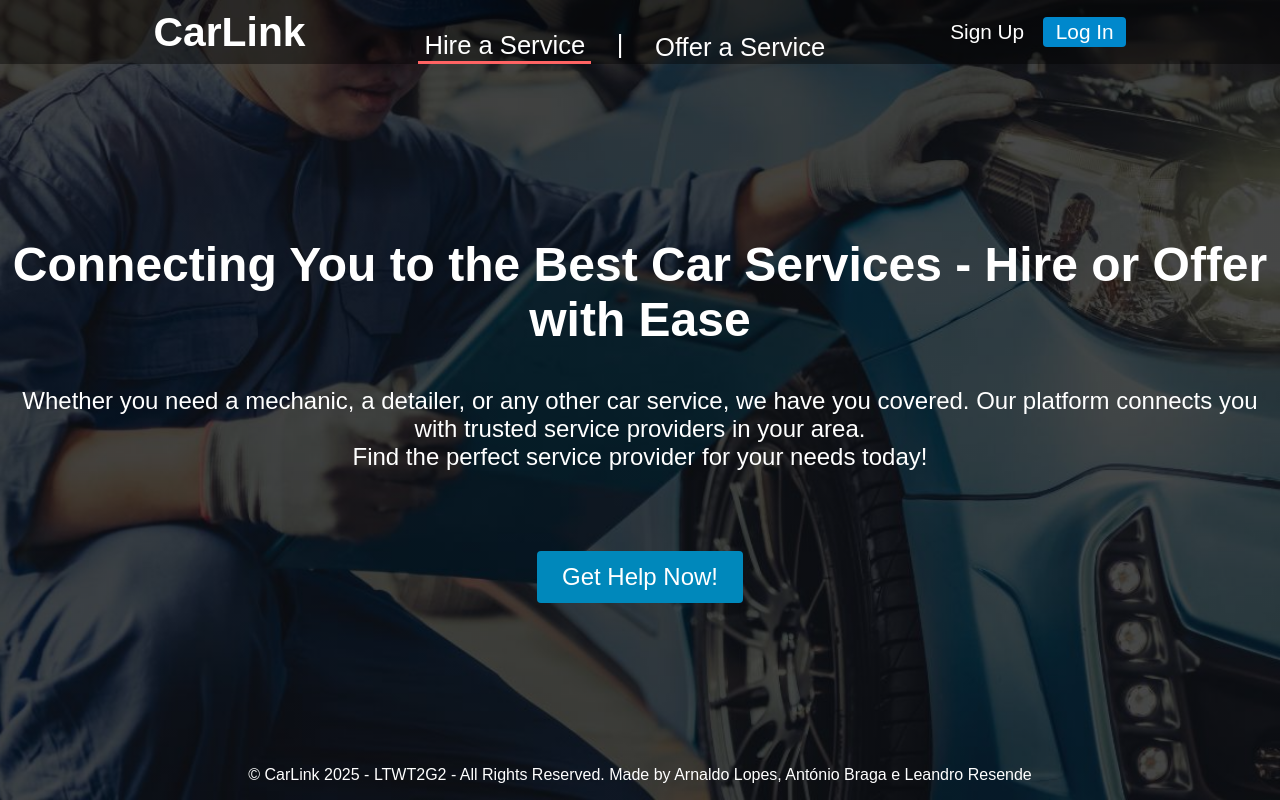
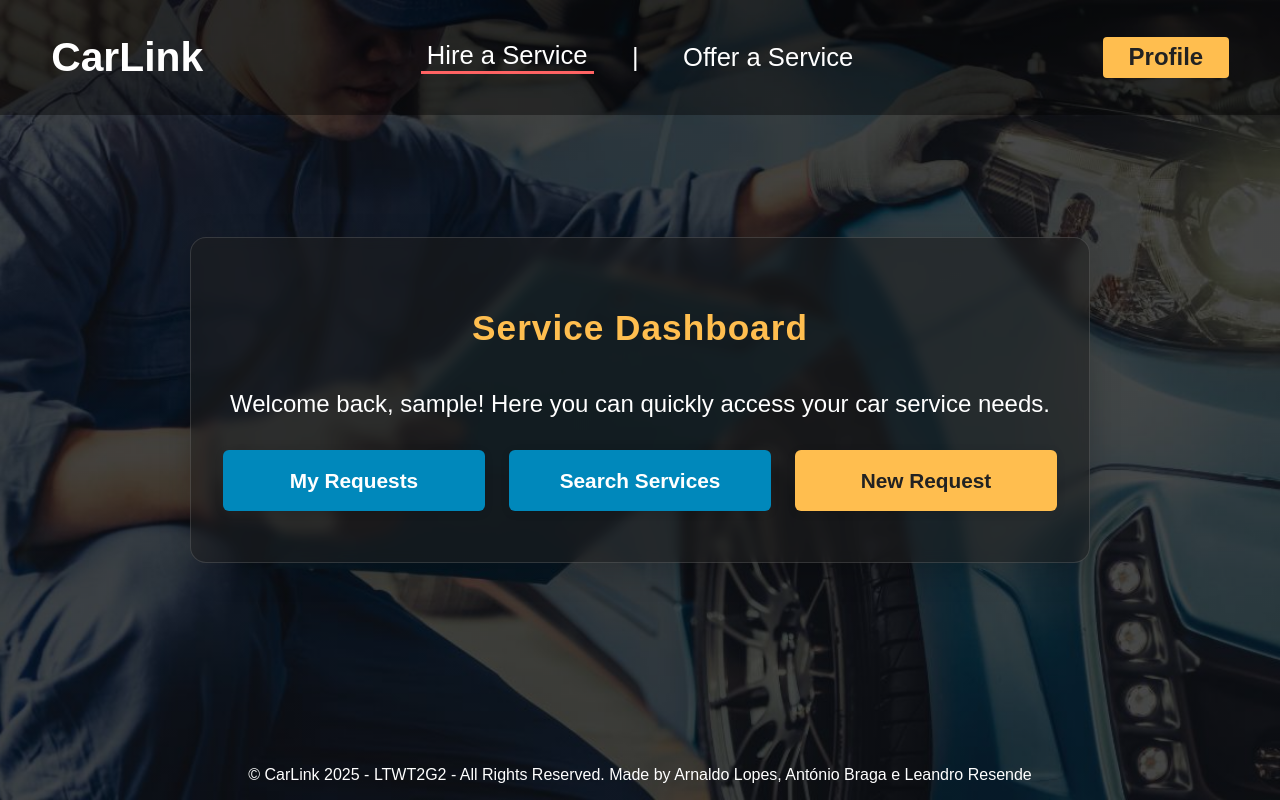
Before and after one commit to leorsd/FEUP-LTW, a PHP site: page /pages/home.php in a window 1280 px wide. Run offline with PHP 8.4, Linux system fonts and the light colour scheme; the visitor is signed in with stand-in values (Sample User, id 1).

Commit message:
first profile implementation
change home page based on use login status

```diff
--- a/actions/action_login.php
+++ b/actions/action_login.php
@@ -1,6 +1,5 @@
 <?php
 declare(strict_types=1);
-// actions/action_login.php
 session_start();
 
 require_once(__DIR__ . '/../includes/db/connection.php');
@@ -38,8 +37,8 @@ if ($_SERVER['REQUEST_METHOD'] == 'POST') {
     // Set a success message
     $_SESSION['success'] = 'Login successful! Welcome back.';
 
-    // Redirect to dashboard or desired page
-    header('Location: ../pages/dashboard.php');
+    // Redirect to home page
+    header('Location: ../pages/home.php');
   } else {
     // Authentication failed, set the error and redirect back to login page
     $_SESSION['error'] = 'Invalid username or password.';
--- a/css/home.css
+++ b/css/home.css
@@ -1,10 +1,9 @@
 /* Reset some default styles */
 body {
-    font-family: 'Arial', sans-serif;
+  font-family: "Arial", sans-serif;
   margin: 0;
   padding: 0;
 }
-
 
 /* Header Transparent Over Image */
 header {
@@ -12,26 +11,40 @@ header {
   top: 0;
   left: 0;
   width: 100vw;
-    height: 8vh;
+  min-height: 8vh;
   background: rgba(0, 0, 0, 0.4);
   color: #fff;
   display: flex;
   align-items: center;
   justify-content: space-between;
+  padding: 0 4vw;
+  box-sizing: border-box;
+  z-index: 10;
+}
+
+header .left,
+header .right {
+  flex: 1 1 0;
+  display: flex;
+  align-items: center;
+  min-width: 0;
 }
 
 header .left {
-    margin-left: 12vw;
+  justify-content: flex-start;
   font-size: 1.7rem;
   font-weight: bold;
 }
 
 header .center {
-    align-self: last baseline;
+  flex: 0 1 auto;
   display: flex;
+  align-items: center;
+  justify-content: center;
+  gap: 1vw;
 
-    button{
-        border: none
+  button {
+    border: none;
   }
 
   #hire-button {
@@ -41,7 +54,7 @@ header .center {
     font-size: 1.6rem;
   }
 
-    #bar{
+  #bar {
     cursor: default;
     user-select: none;
     pointer-events: none;
@@ -49,8 +62,7 @@ header .center {
     margin: 0 2vw;
   }
 
-
-    #offer-button{
+  #offer-button {
     cursor: pointer;
     background-color: inherit;
     color: #fff;
@@ -61,85 +73,170 @@ header .center {
     transition: all 0.1s ease;
     border-bottom: 3px solid #ff6363;
   }
-
 }
 
 header .right {
-    margin-right: 12vw;
-
-    display: flex;
+  justify-content: flex-end;
   gap: 1vw;
 
-    #register-button{
-        cursor: pointer;
-        border: none;
+  a#register-button,
+  a#login-button,
+  a#profile-button {
+    font-size: 1.5rem;
+    padding: 0.5vw 2vw;
+    border-radius: 4px;
+    font-weight: bold;
+    text-decoration: none;
+    display: inline-block;
+    transition: background 0.2s, color 0.2s;
+  }
+
+  a#register-button {
     background-color: inherit;
-        color: #fff;
-        font-size: 1.3rem;
-
-        a{
-            text-decoration: none;
     color: #fff;
   }
 
+  a#login-button {
+    background-color: #0088cc;
+    color: #fff;
   }
 
-    #login-button{
-        cursor: pointer;
-        border: none;
-        border-radius: 4px;
-        background-color: #0088cc;
-        color: #fff;
-        font-size: 1.3rem;
-        padding: 0.25vw 1vw;
+  a#login-button:hover {
+    background-color: #0077bb;
+  }
 
-        a{
-            text-decoration: none;
-            color: #fff;
+  a#profile-button {
+    background-color: #ffbe4f;
+    color: #222;
+  }
+
+  a#profile-button:hover {
+    background-color: #ffa600;
+    color: #222;
   }
 }
 
-    #login-button:hover{
-        background-color: #0077bb;
+@media (max-width: 900px) {
+  header {
+    flex-direction: column;
+    align-items: stretch;
+    padding: 1vw 2vw;
+    min-height: unset;
+  }
+  header .left,
+  header .center,
+  header .right {
+    margin: 0;
+    justify-content: center;
+    flex: unset;
+    width: 100%;
+  }
+  header .center {
+    margin: 0.5em 0;
+    gap: 2vw;
+  }
+  header .right {
+    gap: 2vw;
+    margin-bottom: 0.5em;
+  }
+  section {
+    max-width: 98vw;
+    padding: 1.5em 0.5em;
+  }
 }
 
+@media (max-width: 600px) {
+  header {
+    flex-direction: column;
+    align-items: stretch;
+    padding: 2vw 1vw;
+  }
+  header .left,
+  header .center,
+  header .right {
+    flex-direction: column;
+    align-items: center;
+    width: 100%;
+    gap: 0.5em;
+  }
+  header .center {
+    flex-direction: row;
+    flex-wrap: wrap;
+    gap: 2vw;
+  }
+  header .right {
+    flex-direction: row;
+    flex-wrap: wrap;
+    gap: 2vw;
+  }
+  section {
+    width: 99vw;
+    min-width: unset;
+    padding: 1em 0.2em;
+    margin-top: 16vh;
+    border-radius: 10px;
+  }
+  section h1 {
+    font-size: 1.3rem;
+  }
+  section p {
+    font-size: 1rem;
+  }
+  section .btn {
+    font-size: 1rem;
+    padding: 10px 18px;
+  }
 }
 
-
 /* Main Content */
-body{
+body {
   display: flex;
   flex-direction: column;
   align-items: center;
   justify-content: center;
   height: 100vh;
-    background: linear-gradient(rgba(0, 0, 0, 0.5), rgba(0, 0, 0, 0.5)), url('../images/home-background.jpg');
+  background: linear-gradient(rgba(0, 0, 0, 0.5), rgba(0, 0, 0, 0.5)),
+    url("../images/home-background.jpg");
   background-size: cover;
   background-position: center;
 }
 
-section{
+main {
+  width: 100%;
+  max-width: 1000px;
+  margin: 0 auto;
   display: flex;
   flex-direction: column;
-    justify-content: center;
   align-items: center;
-    transition: opacity 0.5s ease-in-out;
-    opacity: 1;
+  box-sizing: border-box;
+}
 
-    h1{
+section {
+  width: 100%;
+  max-width: 1000px;
+  min-width: 0;
+  margin: 0 auto;
+  box-sizing: border-box;
+  padding: 2em 1em;
+  display: flex;
+  flex-direction: column;
+  align-items: center;
+}
+
+section h1 {
   font-size: 3rem;
   color: #fff;
   text-align: center;
 }
 
-    p{
+section p {
   font-size: 1.5rem;
   color: #fff;
   text-align: center;
   margin: 0;
 }
 
-    .btn {
+section .btn {
   font-size: 1.5rem;
   background: #0088bb;
   color: #fff;
@@ -149,10 +246,161 @@ section{
   margin-top: 10vh;
 }
 
-    .btn:hover {
+section .btn:hover {
   background: #0077bb;
 }
 
+.user-panel {
+  width: 100%;
+  max-width: 900px;
+  margin-left: auto;
+  margin-right: auto;
+  box-sizing: border-box;
+  background: rgba(30, 30, 30, 0.55);
+  backdrop-filter: blur(6px);
+  border-radius: 16px;
+  border: 1.5px solid rgba(255, 255, 255, 0.13);
+  box-shadow: 0 8px 32px rgba(0, 0, 0, 0.18);
+  padding: 2.5em 2em;
+  transition: background 0.3s, box-shadow 0.3s;
+}
+
+.panel-title {
+  font-size: 2.2rem;
+  color: #ffbe4f;
+  margin-bottom: 1.2em;
+  text-align: center;
+  letter-spacing: 1px;
+}
+
+.quick-links {
+  display: flex;
+  flex-direction: row;
+  justify-content: center;
+  align-items: center;
+  gap: 1.5em;
+  margin-top: 2em;
+  width: 100%;
+}
+
+.panel-btn {
+  font-size: 1.3rem;
+  background: #0088bb;
+  color: #fff;
+  padding: 0.9em 2.2em;
+  text-decoration: none;
+  border-radius: 6px;
+  font-weight: 600;
+  transition: background 0.2s, box-shadow 0.2s, color 0.2s;
+  box-shadow: 0 2px 8px rgba(0, 0, 0, 0.12);
+  border: none;
+  outline: none;
+  margin-bottom: 0.5em;
+  flex: 1 1 0;
+  min-width: 140px;
+  text-align: center;
+}
+
+.panel-btn:hover,
+.panel-btn:focus {
+  background: #0077bb;
+  color: #fff;
+  box-shadow: 0 4px 16px rgba(0, 0, 0, 0.18);
+}
+
+.panel-btn.highlight {
+  background: #ffbe4f;
+  color: #222;
+}
+
+.panel-btn.highlight:hover,
+.panel-btn.highlight:focus {
+  background: #ffa600;
+  color: #222;
+}
+
+@media (max-width: 1000px) {
+  .user-panel {
+    max-width: 98vw;
+    width: 100%;
+    padding: 1.5em 0.5em;
+  }
+  .quick-links {
+    flex-direction: column;
+    gap: 1em;
+    width: 100%;
+  }
+  .panel-btn {
+    width: 100%;
+    min-width: unset;
+    box-sizing: border-box;
+  }
+  main,
+  section,
+  .user-panel {
+    max-width: 98vw;
+    width: 100%;
+    padding-left: 0.5em;
+    padding-right: 0.5em;
+  }
+}
+
+@media (max-width: 900px) {
+  main,
+  section {
+    max-width: 98vw;
+    width: 100%;
+    padding-left: 0.5em;
+    padding-right: 0.5em;
+  }
+  .user-panel {
+    max-width: 98vw;
+    margin-top: 13vh;
+    width: 100%;
+    padding-left: 0.5em;
+    padding-right: 0.5em;
+  }
+}
+
+@media (max-width: 600px) {
+  .user-panel {
+    max-width: 99vw;
+    width: 100%;
+    padding: 1em 0.2em;
+    border-radius: 10px;
+  }
+  .panel-title {
+    font-size: 1.3rem;
+  }
+  .quick-links {
+    flex-direction: column;
+    gap: 1em;
+  }
+  .panel-btn {
+    font-size: 1rem;
+    padding: 0.7em 1em;
+  }
+  main,
+  section,
+  .user-panel {
+    max-width: 99vw;
+    width: 100%;
+    padding-left: 0.2em;
+    padding-right: 0.2em;
+  }
+  main,
+  section {
+    max-width: 99vw;
+    width: 100%;
+    padding-left: 0.2em;
+    padding-right: 0.2em;
+  }
+  .user-panel {
+    max-width: 99vw;
+    width: 100%;
+    padding-left: 0.2em;
+    padding-right: 0.2em;
+  }
 }
 
 /* Footer */
--- a/js/home.js
+++ b/js/home.js
@@ -20,7 +20,7 @@ function hireSelected() {
     setTimeout(() => {
         offerSection.style.display = 'none';
         hireSection.style.display = 'flex';
-        hireSection.classList.remove('hide');
+        hireSection.classList.remove("hide");
     }, 500);
 }
 
@@ -37,6 +37,6 @@ function offerSelected() {
     setTimeout(() => {
         hireSection.style.display = 'none';
         offerSection.style.display = 'flex';
-        offerSection.classList.remove('hide');
+        offerSection.classList.remove("hide");
     }, 500);
 }
--- a/pages/login.php
+++ b/pages/login.php
@@ -6,6 +6,7 @@ require_once(__DIR__ . '/../templates/login_body.php');
 require_once(__DIR__ . '/../templates/common.php');
 require_once(__DIR__ . '/../templates/headers.php');
 
+
 draw_initial_common_header('Log in');
 draw_login_header();
 draw_final_common_header();
--- a/templates/headers.php
+++ b/templates/headers.php
@@ -5,21 +5,31 @@ declare(strict_types=1);
 function draw_login_header()
 {
   ?>
-    <link rel="stylesheet" href="../css/login.css">
+  <link rel="stylesheet" href="../css/login.css">
   <?php
 }
 
 function draw_register_header()
 {
   ?>
-    <link rel="stylesheet" href="../css/register.css">
+  <link rel="stylesheet" href="../css/register.css">
   <?php
 }
 
 function draw_home_header()
 {
   ?>
-    <link rel="stylesheet" href="../css/home.css">
-    <script src="../js/home.js" defer></script>
+  <link rel="stylesheet" href="../css/home.css">
+  <script src="../js/home.js" defer></script>
   <?php
 }
+
+function draw_profile_header()
+{
+  ?>
+    <link rel="stylesheet" href="../css/profile.css">
+    <script src="../js/profile.js" defer></script>
+    <?php
+}
+
+?>
--- a/templates/home_body.php
+++ b/templates/home_body.php
@@ -14,24 +14,55 @@ function draw_home_body()
       <button id="offer-button">Offer a Service</button>
     </div>
     <div class="right">
-      <button id="register-button"><a href="../pages/register.php">Sign Up</a></button>
-      <button id="login-button"><a href="../pages/login.php">Log In</a></button>
+      <?php if (isset($_SESSION['username'])): ?>
+        <a id="profile-button" href="../pages/profile.php">Profile</a>
+      <?php else: ?>
+        <a id="register-button" href="../pages/register.php">Sign Up</a>
+        <a id="login-button" href="../pages/login.php">Log In</a>
+      <?php endif; ?>
     </div>
   </header>
   <main>
+    <?php if (!isset($_SESSION['username'])): ?>
       <section id="hire">
         <h1>Connecting You to the Best Car Services - Hire or Offer with Ease</h1>
-      <p>Whether you need a mechanic, a detailer, or any other car service, we have you covered. Our platform connects you with trusted service providers in your area.</p>
+        <p>Whether you need a mechanic, a detailer, or any other car service, we have you covered. Our platform connects you
+          with trusted service providers in your area.</p>
         <p>Find the perfect service provider for your needs today!</p>
         <a href="../pages/login.php" class="btn">Get Help Now!</a>
       </section>
-
       <section id="offer" class="hide">
         <h1>Connecting You to the Best Car Services - Hire or Offer with Ease</h1>
-      <p>Start earning now by offering your skills to those who need them. Connect with clients and grow your business today!</p>
+        <p>Start earning now by offering your skills to those who need them. Connect with clients and grow your business
+          today!</p>
         <p>Find the perfect client for your skills today!</p>
         <a href="../pages/login.php" class="btn">Start Earning Now!</a>
       </section>
+    <?php else: ?>
+      <section id="hire">
+        <div class="user-panel">
+          <h1 class="panel-title">Service Dashboard</h1>
+          <p>Welcome back, <?php echo htmlspecialchars($_SESSION['username']); ?>! Here you can quickly access your car
+            service needs.</p>
+          <div class="quick-links">
+            <a href="../pages/my_requests.php" class="panel-btn">My Requests</a>
+            <a href="../pages/search_services.php" class="panel-btn">Search Services</a>
+            <a href="../pages/new_request.php" class="panel-btn highlight">New Request</a>
+          </div>
+        </div>
+      </section>
+      <section id="offer" class="hide">
+        <div class="user-panel">
+          <h1 class="panel-title">Provider Hub</h1>
+          <p>Manage your services, track jobs, and grow your business with CarLink.</p>
+          <div class="quick-links">
+            <a href="../pages/my_services.php" class="panel-btn">My Services</a>
+            <a href="../pages/incoming_jobs.php" class="panel-btn">Incoming Jobs</a>
+            <a href="../pages/create_service.php" class="panel-btn highlight">Create Service</a>
+          </div>
+        </div>
+      </section>
+    <?php endif; ?>
   </main>
   <?php
 }
```
Also changed, not shown: actions/action_logout.php (added, +7 -0 lines), css/profile.css (added, +36 -0 lines), js/profile.js (added, +8 -0 lines), pages/profile.php (added, +21 -0 lines), templates/profile_body.php (added, +32 -0 lines), README.md. Lines whose indentation alone changed are shown as unchanged.
